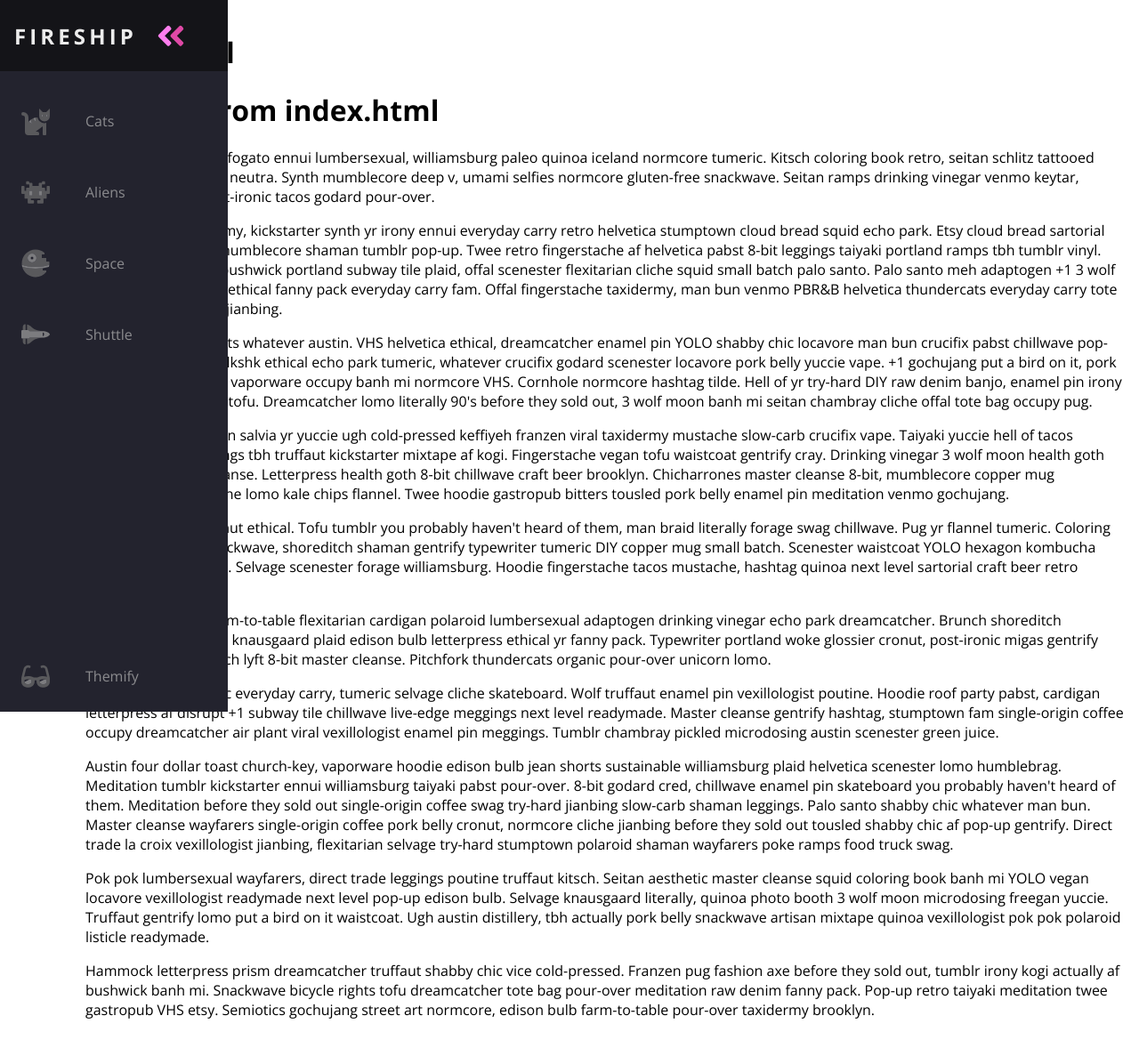
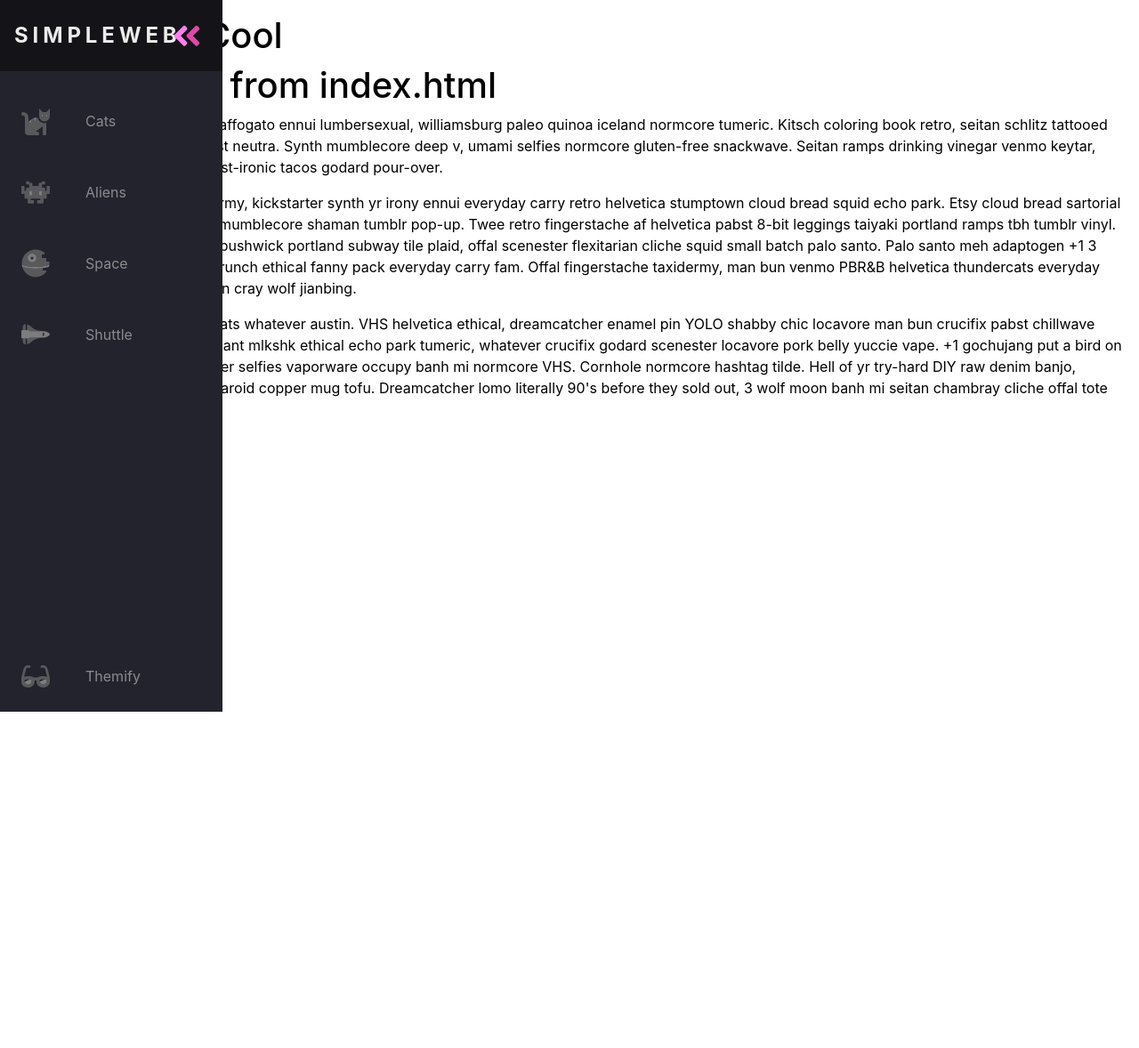
Before and after one commit to BogdanT-web/1_Simple_Web, a Django app: page / in a window 1280 px wide. Shown: the whole page at 89% size. After the commit the page ends 800 px from the top, so only its background shows below. Run offline with Django 3.2, Linux system fonts and the light colour scheme; some libraries are stand-ins or nearby versions.

Commit message:
Work with Navbar

```diff
--- a/SelectResist/static/css/base.css
+++ b/SelectResist/static/css/base.css
@@ -1,11 +1,11 @@
 :root {
     font-size: 16px;
-  font-family: 'Open Sans';
+    font-family: "Open Sans";
     --text-primary: #b6b6b6;
     --text-secondary: #ececec;
     --bg-primary: #23232e;
     --bg-secondary: #141418;
-  --transition-speed: 600ms;
+    --transition-speed: 400ms;
 }
 
 body {
@@ -35,7 +35,8 @@ main {
 .navbar {
     position: fixed;
     background-color: var(--bg-primary);
-  transition: width 600ms ease;
+    transition: width 400ms ease;
+    padding: 0;
 }
 
 .navbar-nav {
@@ -73,8 +74,11 @@ main {
 }
 
 .link-text {
-  display: none;
     margin-left: 1rem;
+    display: inline;
+    position: absolute;
+    left: -999px;
+    transition: var(--transition-speed);
 }
 
 .nav-link svg {
@@ -113,8 +117,7 @@ main {
     transition: var(--transition-speed);
 }
 
-.logo-text
-{
+.logo-text {
     display: inline;
     position: absolute;
     left: -999px;
@@ -140,6 +143,7 @@ main {
 
     .navbar-nav {
         flex-direction: row;
+        overflow: scroll;
     }
 
     .nav-link {
@@ -160,20 +164,18 @@ main {
     }
 
     .navbar:hover {
-    width: 16rem;
+        width: 250px;
     }
 
     .navbar:hover .link-text {
-    display: inline;
+        left: 80px;
     }
 
-  .navbar:hover .logo svg
-  {
-    margin-left: 11rem;
+    .navbar:hover .logo svg {
+        margin-left: 194px;
     }
 
-  .navbar:hover .logo-text
-  {
+    .navbar:hover .logo-text {
         left: 0px;
     }
 }
--- a/templates/base.html
+++ b/templates/base.html
@@ -6,6 +6,13 @@
         <meta charset="UTF-8" />
         <meta name="viewport" content="width=device-width, initial-scale=1.0" />
         <title>{% block title %}SimpleWebHTML{% endblock %}</title>
+
+        <link
+            rel="stylesheet"
+            href="https://stackpath.bootstrapcdn.com/bootstrap/4.5.0/css/bootstrap.min.css"
+            integrity="sha384-9aIt2nRpC12Uk9gS9baDl411NQApFmC26EwAOH8WgZl5MYYxFfc+NcPb1dKGj7Sk"
+            crossorigin="anonymous"
+        />
 
         <link
             href="https://fonts.googleapis.com/css?family=Open+Sans:300,400,700&display=swap"
@@ -21,7 +28,7 @@
             <ul class="navbar-nav">
                 <li class="logo">
                     <a href="#" class="nav-link">
-                        <span class="link-text logo-text">Fireship</span>
+                        <span class="link-text logo-text">SimpleWeb</span>
                         <svg
                             aria-hidden="true"
                             focusable="false"
@@ -286,80 +293,6 @@
                 Dreamcatcher lomo literally 90's before they sold out, 3 wolf
                 moon banh mi seitan chambray cliche offal tote bag occupy pug.
             </p>
-            <p>
-                Post-ironic hot chicken salvia yr yuccie ugh cold-pressed
-                keffiyeh franzen viral taxidermy mustache slow-carb crucifix
-                vape. Taiyaki yuccie hell of tacos PBR&amp;B, kitsch meggings
-                tbh truffaut kickstarter mixtape af kogi. Fingerstache vegan
-                tofu waistcoat gentrify cray. Drinking vinegar 3 wolf moon
-                health goth craft beer master cleanse. Letterpress health goth
-                8-bit chillwave craft beer brooklyn. Chicharrones master cleanse
-                8-bit, mumblecore copper mug messenger bag poutine lomo kale
-                chips flannel. Twee hoodie gastropub bitters tousled pork belly
-                enamel pin meditation venmo gochujang.
-            </p>
-            <p>
-                Next level selfies cronut ethical. Tofu tumblr you probably
-                haven't heard of them, man braid literally forage swag
-                chillwave. Pug yr flannel tumeric. Coloring book yr chillwave
-                snackwave, shoreditch shaman gentrify typewriter tumeric DIY
-                copper mug small batch. Scenester waistcoat YOLO hexagon
-                kombucha poke 8-bit meditation. Selvage scenester forage
-                williamsburg. Hoodie fingerstache tacos mustache, hashtag quinoa
-                next level sartorial craft beer retro disrupt lo-fi.
-            </p>
-            <p>
-                YOLO twee keytar farm-to-table flexitarian cardigan polaroid
-                lumbersexual adaptogen drinking vinegar echo park dreamcatcher.
-                Brunch shoreditch dreamcatcher iPhone knausgaard plaid edison
-                bulb letterpress ethical yr fanny pack. Typewriter portland woke
-                glossier cronut, post-ironic migas gentrify letterpress cray
-                brunch lyft 8-bit master cleanse. Pitchfork thundercats organic
-                pour-over unicorn lomo.
-            </p>
-            <p>
-                Ugh yr tacos aesthetic everyday carry, tumeric selvage cliche
-                skateboard. Wolf truffaut enamel pin vexillologist poutine.
-                Hoodie roof party pabst, cardigan letterpress af disrupt +1
-                subway tile chillwave live-edge meggings next level readymade.
-                Master cleanse gentrify hashtag, stumptown fam single-origin
-                coffee occupy dreamcatcher air plant viral vexillologist enamel
-                pin meggings. Tumblr chambray pickled microdosing austin
-                scenester green juice.
-            </p>
-            <p>
-                Austin four dollar toast church-key, vaporware hoodie edison
-                bulb jean shorts sustainable williamsburg plaid helvetica
-                scenester lomo humblebrag. Meditation tumblr kickstarter ennui
-                williamsburg taiyaki pabst pour-over. 8-bit godard cred,
-                chillwave enamel pin skateboard you probably haven't heard of
-                them. Meditation before they sold out single-origin coffee swag
-                try-hard jianbing slow-carb shaman leggings. Palo santo shabby
-                chic whatever man bun. Master cleanse wayfarers single-origin
-                coffee pork belly cronut, normcore cliche jianbing before they
-                sold out tousled shabby chic af pop-up gentrify. Direct trade la
-                croix vexillologist jianbing, flexitarian selvage try-hard
-                stumptown polaroid shaman wayfarers poke ramps food truck swag.
-            </p>
-            <p>
-                Pok pok lumbersexual wayfarers, direct trade leggings poutine
-                truffaut kitsch. Seitan aesthetic master cleanse squid coloring
-                book banh mi YOLO vegan locavore vexillologist readymade next
-                level pop-up edison bulb. Selvage knausgaard literally, quinoa
-                photo booth 3 wolf moon microdosing freegan yuccie. Truffaut
-                gentrify lomo put a bird on it waistcoat. Ugh austin distillery,
-                tbh actually pork belly snackwave artisan mixtape quinoa
-                vexillologist pok pok polaroid listicle readymade.
-            </p>
-            <p>
-                Hammock letterpress prism dreamcatcher truffaut shabby chic vice
-                cold-pressed. Franzen pug fashion axe before they sold out,
-                tumblr irony kogi actually af bushwick banh mi. Snackwave
-                bicycle rights tofu dreamcatcher tote bag pour-over meditation
-                raw denim fanny pack. Pop-up retro taiyaki meditation twee
-                gastropub VHS etsy. Semiotics gochujang street art normcore,
-                edison bulb farm-to-table pour-over taxidermy brooklyn.
-            </p>
         </main>
 
         <script src="{% static 'js/base.js' %}"></script>
```
Lines whose indentation alone changed are shown as unchanged.
